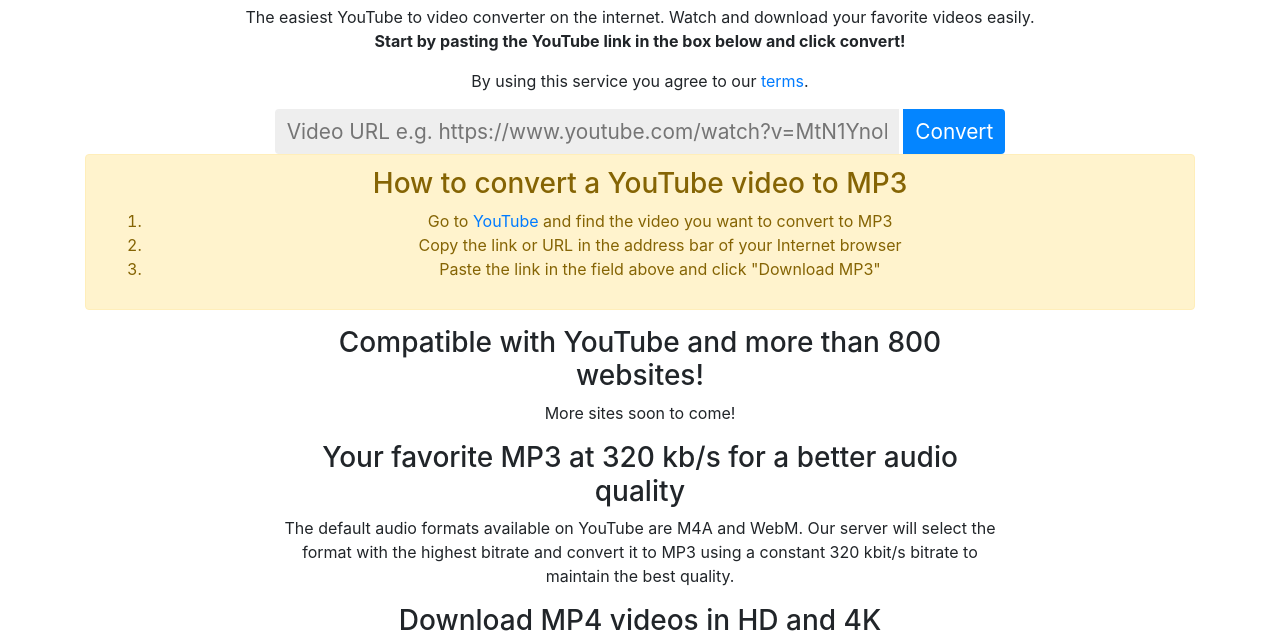
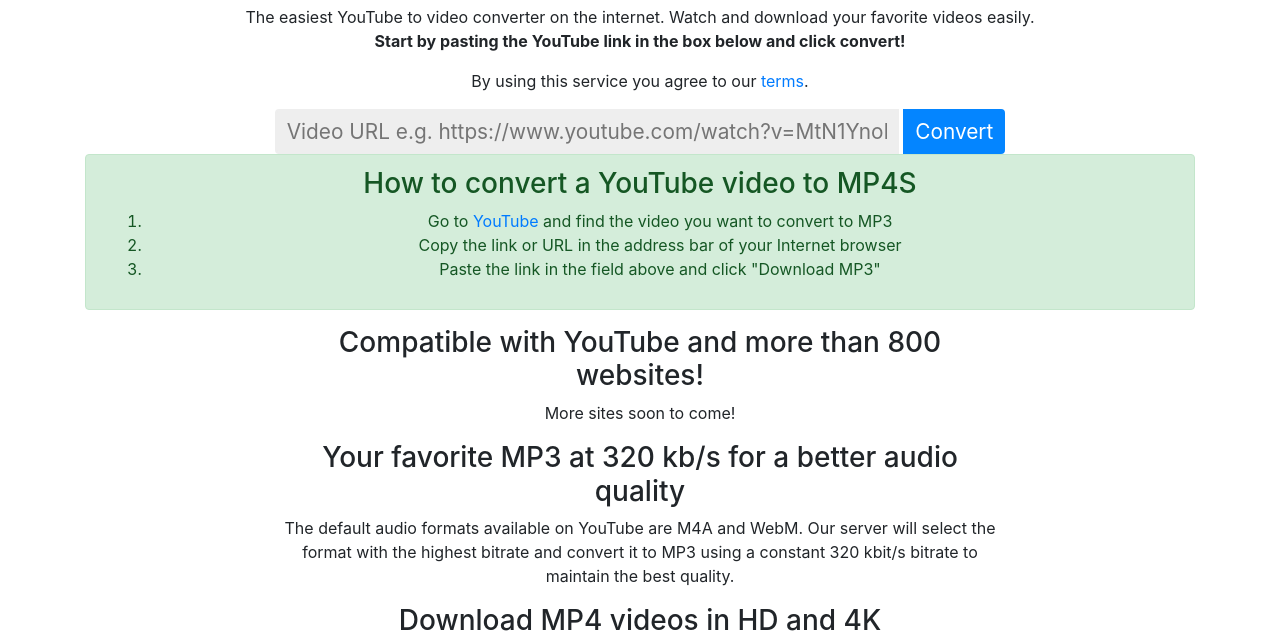
Before and after one commit to vguillaume8/youtube-to-mp4-converter, a website: page client/index.html in a window 1280 px wide. Shown: the part 83-726 px from the top of the page. Drawn offline with nearby package versions, Linux system fonts and the light colour scheme.

```diff
--- a/client/index.html
+++ b/client/index.html
@@ -30,10 +30,10 @@
 
     <div class="fb-like" data-href="https://www.facebook.com/DLNowSoft" data-layout="button_count" data-action="like" data-size="small" data-show-faces="true" data-share="true"></div>
 
-    <div id="output" class="alert alert-warning" role="alert">
+    <div id="output" class="alert alert-success" role="alert">
 
         <div id="how-to">
-            <h3>How to convert a YouTube video to MP3</h3>
+            <h3>How to convert a YouTube video to MP4S</h3>
             <ol class="">
                 <li>Go to <a href="https://www.youtube.com/" rel="nofollow" target="_blank">YouTube</a> and find the video you want to convert to MP3</li>
                 <li>Copy the link or URL in the address bar of your Internet browser</li>
```
Also changed, not shown: 2 other files.
